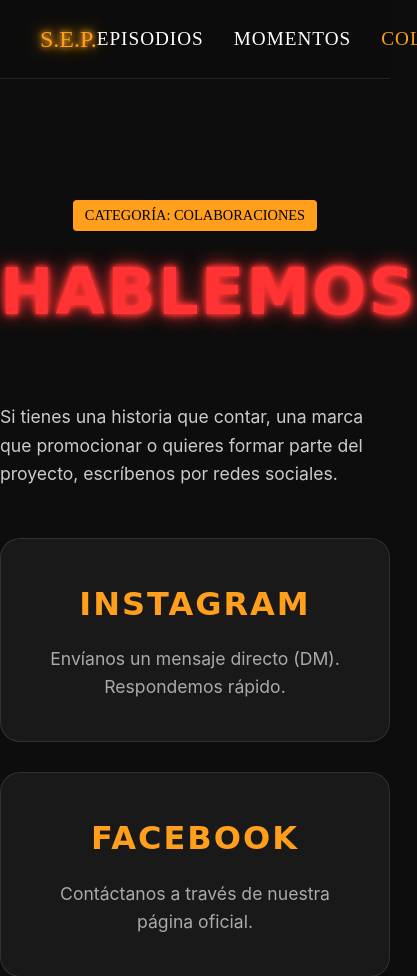
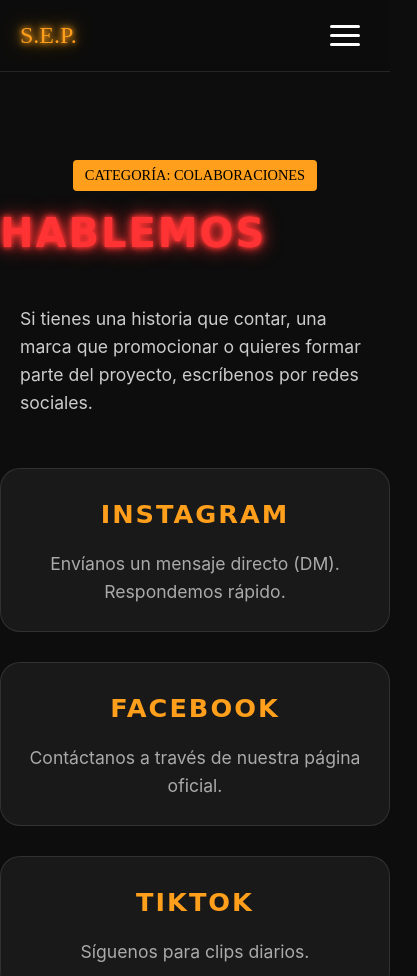
Before and after one commit to raulpubli92-lang/SeguimosEnPie, a plain HTML site: page contacto.html in a window 390 px wide. Shown: the top 976 px of the page, 417 px wide, since content can reach past the window. Drawn offline with Linux system fonts and the light colour scheme.

Commit message:
Add files via upload

```diff
--- a/contacto.html
+++ b/contacto.html
@@ -10,6 +10,11 @@
 
     <header>
         <a href="index.html" class="logo-header">S.E.P.</a>
+        <button class="menu-toggle" aria-label="Abrir menú">
+            <span></span>
+            <span></span>
+            <span></span>
+        </button>
         <nav>
             <ul>
                 <li><a href="episodios.html">EPISODIOS</a></li>
--- a/script.js
+++ b/script.js
@@ -35,4 +35,26 @@
     });
 
     scrollReveal();
+
+    // Mobile Menu Toggle
+    const menuToggle = document.querySelector('.menu-toggle');
+    const nav = document.querySelector('nav');
+    const navLinks = document.querySelectorAll('nav a');
+
+    if (menuToggle && nav) {
+        menuToggle.addEventListener('click', () => {
+            menuToggle.classList.toggle('active');
+            nav.classList.toggle('active');
+            document.body.style.overflow = nav.classList.contains('active') ? 'hidden' : 'auto';
+        });
+
+        // Close menu when a link is clicked
+        navLinks.forEach(link => {
+            link.addEventListener('click', () => {
+                menuToggle.classList.remove('active');
+                nav.classList.remove('active');
+                document.body.style.overflow = 'auto';
+            });
+        });
+    }
 });
--- a/style.css
+++ b/style.css
@@ -60,6 +60,39 @@
 
 nav a:hover {
     color: var(--accent-orange);
+}
+
+/* --- Mobile Menu Toggle --- */
+.menu-toggle {
+    display: none;
+    flex-direction: column;
+    gap: 6px;
+    background: transparent;
+    border: none;
+    cursor: pointer;
+    z-index: 1001;
+    padding: 10px;
+}
+
+.menu-toggle span {
+    display: block;
+    width: 30px;
+    height: 3px;
+    background: white;
+    transition: all 0.3s ease;
+    border-radius: 2px;
+}
+
+.menu-toggle.active span:nth-child(1) {
+    transform: translateY(9px) rotate(45deg);
+}
+
+.menu-toggle.active span:nth-child(2) {
+    opacity: 0;
+}
+
+.menu-toggle.active span:nth-child(3) {
+    transform: translateY(-9px) rotate(-45deg);
 }
 
 /* --- Categories --- */
@@ -339,11 +372,94 @@
 }
 
 /* Mobile Responsive */
+@media (max-width: 992px) {
+    .section-title {
+        font-size: 3rem;
+    }
+}
+
 @media (max-width: 768px) {
+    header {
+        padding: 15px 20px;
+    }
+
+    .menu-toggle {
+        display: flex;
+    }
+
+    nav {
+        position: fixed;
+        top: 0;
+        right: -100%;
+        width: 80%;
+        height: 100vh;
+        background: rgba(13, 13, 13, 0.98);
+        backdrop-filter: blur(15px);
+        display: flex;
+        justify-content: center;
+        align-items: center;
+        transition: right 0.4s cubic-bezier(0.4, 0, 0.2, 1);
+        border-left: 1px solid var(--glass-border);
+    }
+
+    nav.active {
+        right: 0;
+    }
+
+    nav ul {
+        flex-direction: column;
+        align-items: center;
+        gap: 40px;
+    }
+
+    nav a {
+        font-size: 2rem;
+    }
+
     .logo-text {
-        font-size: 4rem;
+        font-size: clamp(3rem, 15vw, 6rem);
     }
+
     .hero-subtitle {
         font-size: 1.1rem;
+        padding: 0 20px;
+    }
+
+    .section-title {
+        font-size: 2.5rem;
+        margin-bottom: 40px;
+    }
+
+    .shorts-section, .video-section, .contact-section, .socials {
+        padding: 60px 0;
+    }
+
+    .shorts-grid {
+        grid-template-columns: 1fr;
+        padding: 0 10px;
+    }
+
+    .logo-container {
+        padding: 20px;
+        transform: rotateX(5deg) rotateY(-2deg);
     }
 }
+
+@media (max-width: 480px) {
+    .logo-text {
+        font-size: 3.5rem;
+    }
+
+    .cta-button {
+        padding: 12px 30px;
+        font-size: 1.5rem;
+    }
+
+    .contact-card {
+        padding: 25px;
+    }
+
+    .contact-card h3 {
+        font-size: 1.6rem;
+    }
+}
```
Also changed, not shown: episodios.html (+5 -0 lines), index.html (+5 -0 lines), momentos.html (+5 -0 lines).
